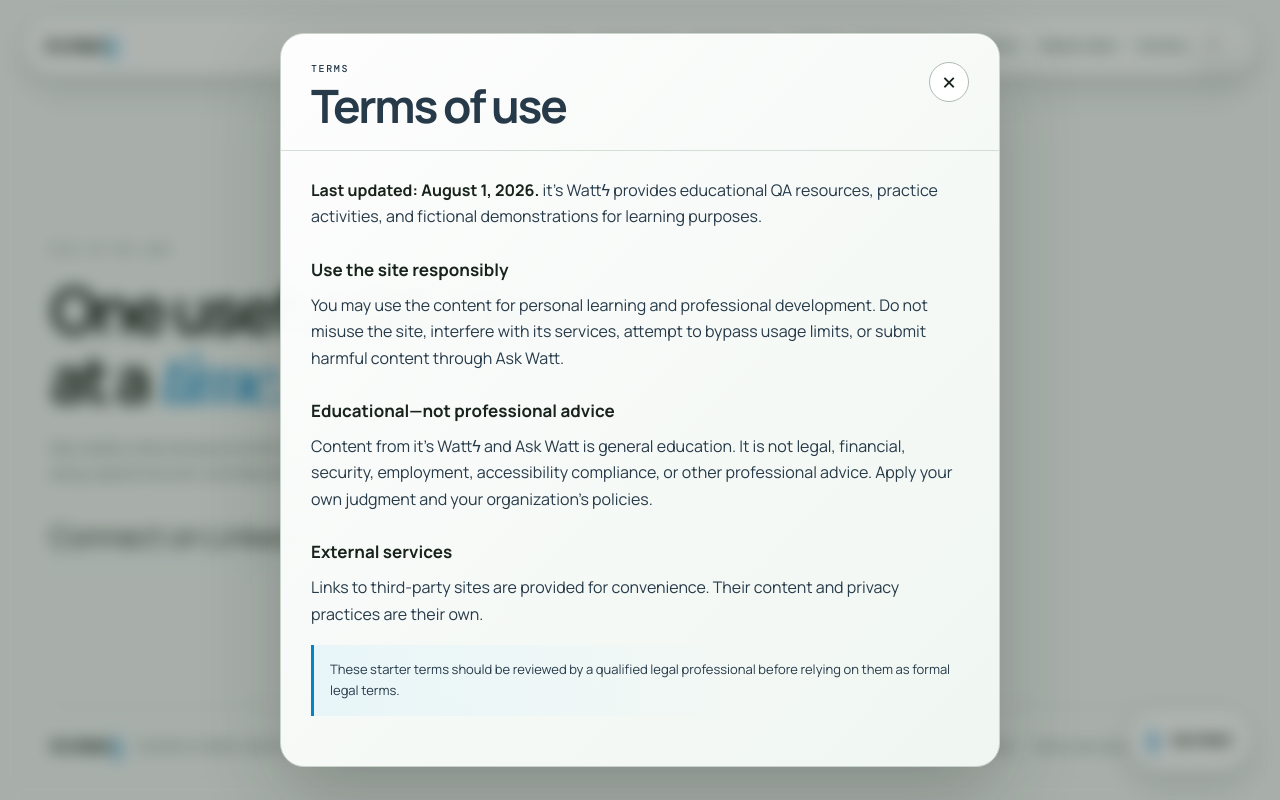
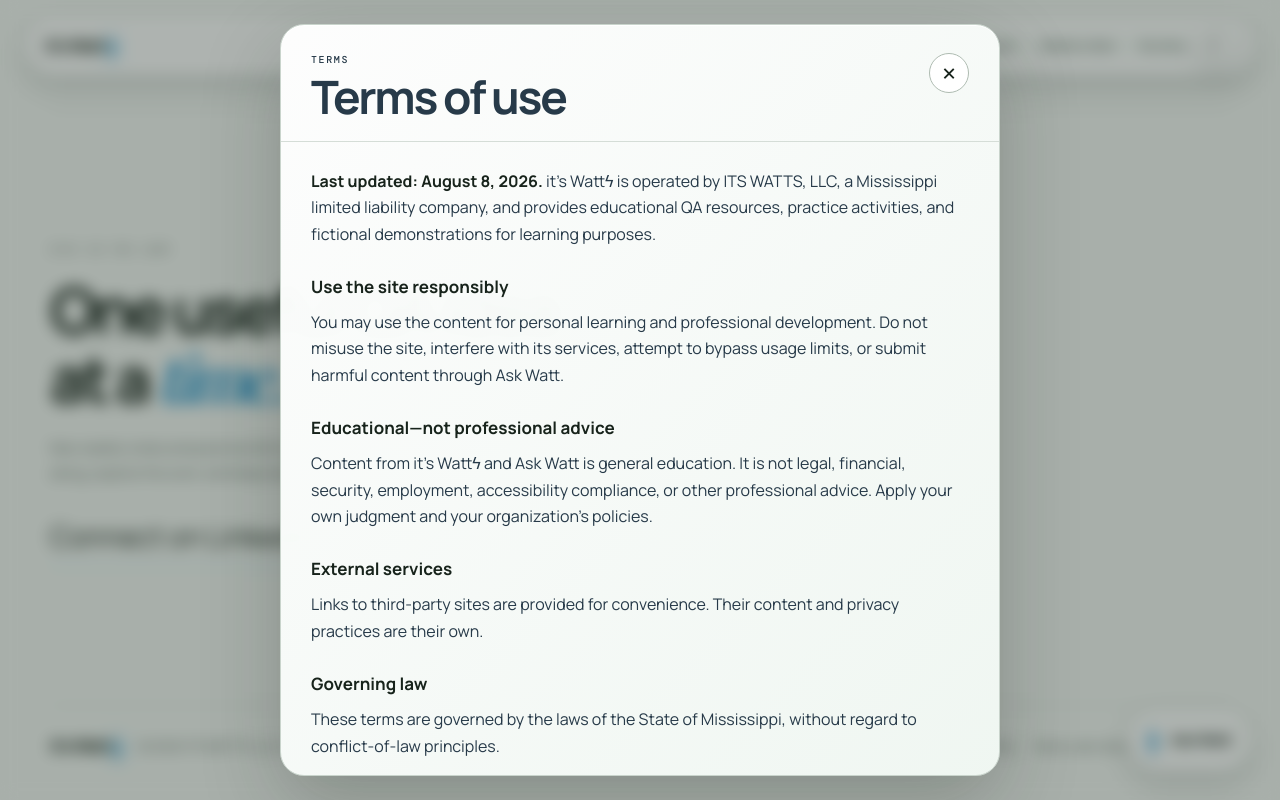
Before and after one commit to Dream-Like-King/itswatts, a React (Vite) app: page / in a window 1280 px wide. Both pictures are taken after a click on the button "Terms". Shown: the part 2218-3018 px from the top of the page. Built offline with nearby package versions, Linux system fonts and the light colour scheme; a web font is replaced by a local one.

Commit message:
Add LLC legal details

```diff
--- a/src/components/LegalDialog.tsx
+++ b/src/components/LegalDialog.tsx
@@ -12,7 +12,7 @@ const legalContent: Record<LegalDocument, { label: string; title: string; body:
     label: 'PRIVACY',
     title: 'Privacy notice',
     body: <>
-      <p><strong>Last updated: August 1, 2026.</strong> it’s Wattϟ is an educational QA website. We collect only the information needed to operate the site and improve its learning resources.</p>
+      <p><strong>Last updated: August 8, 2026.</strong> it’s Wattϟ is an educational QA website operated by ITS WATTS, LLC, a Mississippi limited liability company. We collect only the information needed to operate the site and improve its learning resources.</p>
       <h3>What may be collected</h3>
       <ul><li>Questions and recent chat context you send to Ask Watt.</li><li>A random browser safety identifier used to apply the Ask Watt question limit.</li><li>Basic usage information through Google Analytics, such as page views, device/browser information, and referral information.</li><li>Information you choose to send to <a href="mailto:contact@itswatts.com">contact@itswatts.com</a>.</li></ul>
       <h3>How it is used</h3>
@@ -26,13 +26,15 @@ const legalContent: Record<LegalDocument, { label: string; title: string; body:
     label: 'TERMS',
     title: 'Terms of use',
     body: <>
-      <p><strong>Last updated: August 1, 2026.</strong> it’s Wattϟ provides educational QA resources, practice activities, and fictional demonstrations for learning purposes.</p>
+      <p><strong>Last updated: August 8, 2026.</strong> it’s Wattϟ is operated by ITS WATTS, LLC, a Mississippi limited liability company, and provides educational QA resources, practice activities, and fictional demonstrations for learning purposes.</p>
       <h3>Use the site responsibly</h3>
       <p>You may use the content for personal learning and professional development. Do not misuse the site, interfere with its services, attempt to bypass usage limits, or submit harmful content through Ask Watt.</p>
       <h3>Educational—not professional advice</h3>
       <p>Content from it’s Wattϟ and Ask Watt is general education. It is not legal, financial, security, employment, accessibility compliance, or other professional advice. Apply your own judgment and your organization’s policies.</p>
       <h3>External services</h3>
       <p>Links to third-party sites are provided for convenience. Their content and privacy practices are their own.</p>
+      <h3>Governing law</h3>
+      <p>These terms are governed by the laws of the State of Mississippi, without regard to conflict-of-law principles.</p>
       <p className="legal-note">These starter terms should be reviewed by a qualified legal professional before relying on them as formal legal terms.</p>
     </>,
   },
@@ -51,7 +53,7 @@ const legalContent: Record<LegalDocument, { label: string; title: string; body:
     label: 'DEMO LAB',
     title: 'Demo Lab notice',
     body: <>
-      <p>The it’s Wattϟ Demo Lab is a fictional QA practice environment. Its shopping, claims, HR, and banking experiences are designed for learning, exploratory testing, and automation practice.</p>
+      <p>The it’s Wattϟ Demo Lab, operated by ITS WATTS, LLC, is a fictional QA practice environment. Its shopping, claims, HR, and banking experiences are designed for learning, exploratory testing, and automation practice.</p>
       <h3>No real services or records</h3>
       <p>Do not enter real passwords, financial information, personal data, or confidential information. The demo environments do not provide real banking, employment, insurance, or purchasing services. Displayed people, accounts, balances, and records are fictional.</p>
       <p>Practice data and UI behavior may change or reset without notice as the lab evolves.</p>
--- a/src/components/SiteFooter.tsx
+++ b/src/components/SiteFooter.tsx
@@ -5,7 +5,7 @@ type SiteFooterProps = { onOpenLegal: (document: LegalDocument) => void }
 
 export function SiteFooter({ onOpenLegal }: SiteFooterProps) {
   return <footer className="site-footer">
-    <div className="site-footer-brand"><Logo compact /><p>© {new Date().getFullYear()} it’s Wattϟ. Built for better software.</p></div>
+    <div className="site-footer-brand"><Logo compact /><p>© {new Date().getFullYear()} ITS WATTS, LLC. All rights reserved.</p></div>
     <nav className="site-footer-links" aria-label="Footer navigation">
       <button type="button" onClick={() => onOpenLegal('privacy')}>Privacy</button>
       <button type="button" onClick={() => onOpenLegal('terms')}>Terms</button>
```
Also changed, not shown: 1 other file (tests, documents, lock files or other folders).
